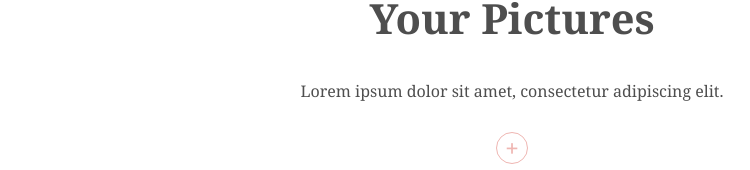
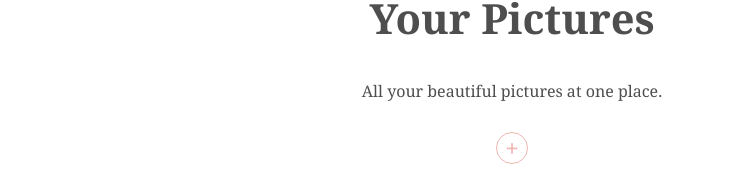
Before and after one commit to SaurabhSonde/PicsStore, a React (Create React App) app: page / in a window 1280 px wide. Shown: the part 110-280 px from the top of the page, without its empty margins (128-878 px from the left). Built offline with nearby package versions, Linux system fonts and the light colour scheme; no server answers; the database is empty.

Commit message:
description changed

```diff
--- a/src/components/Title.js
+++ b/src/components/Title.js
@@ -5,7 +5,7 @@ const Title = () => {
     <div className="title">
       <h1>PicsStore</h1>
       <h2>Your Pictures</h2>
-      <p>Lorem ipsum dolor sit amet, consectetur adipiscing elit.</p>
+      <p>All your beautiful pictures at one place.</p>
     </div>
   );
 };
```
